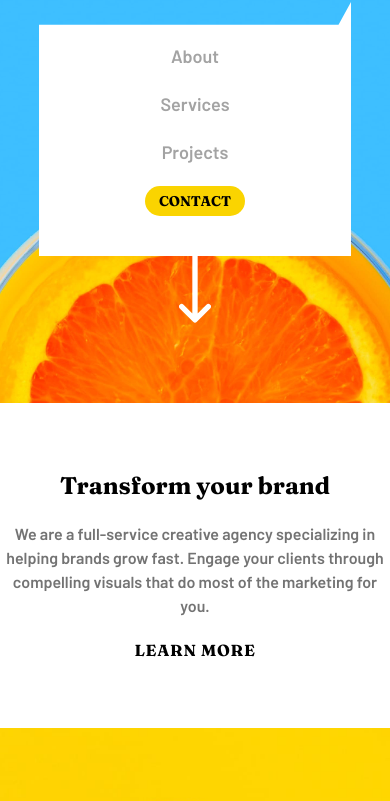
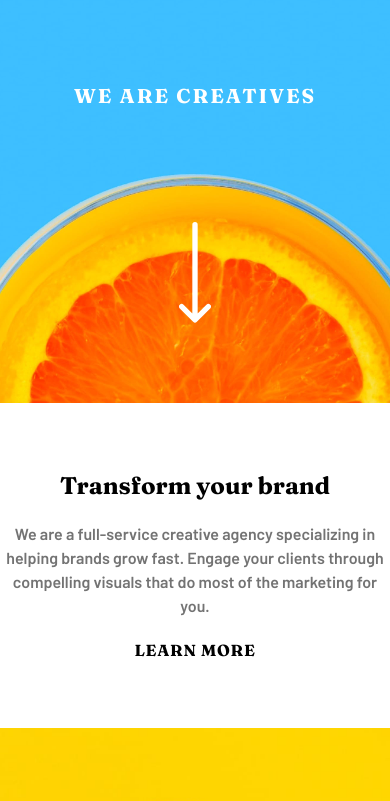
Before and after one commit to SaiWaiZinThaw/Sunnyside-Agency-Landing-Page, a plain HTML site: page index.html in a window 390 px wide. Shown: the part 70-871 px from the top of the page. Drawn offline with Linux system fonts and the light colour scheme.

Commit message:
edition commit

```diff
--- a/index.html
+++ b/index.html
@@ -3,7 +3,6 @@
   <head>
     <meta charset="UTF-8" />
     <meta name="viewport" content="width=device-width, initial-scale=1.0" />
-    <!-- displays site properly based on user's device -->
 
     <link
       rel="icon"
@@ -15,7 +14,6 @@
     <title>Frontend Mentor | Sunnyside agency landing page</title>
     <link rel="stylesheet" href="./dist/output.css" />
 
-    <!-- Feel free to remove these styles or customise in your own stylesheet 👍 -->
     <style>
       .attribution {
         font-size: 11px;
@@ -59,7 +57,7 @@
         </div>
         <div
           id="menu"
-          class="bg-white w-[80%] absolute left-0 right-0 mx-auto flex flex-col items-center justify-center gap-5 lg:hidden py-10"
+          class="bg-white w-[80%] absolute left-0 right-0 mx-auto flex flex-col items-center justify-center gap-5 hidden lg:hidden py-10"
           style="
             clip-path: polygon(
               96% 9%,
```
